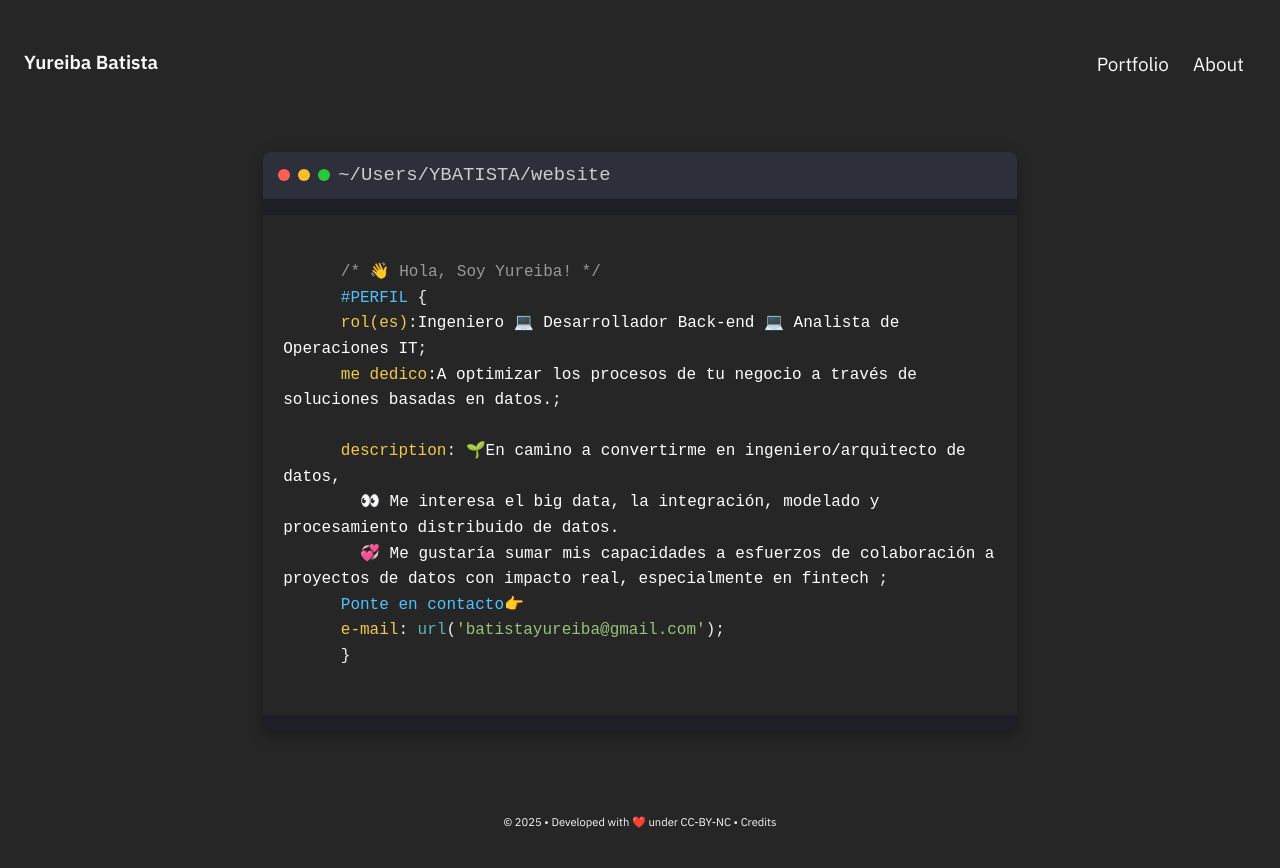
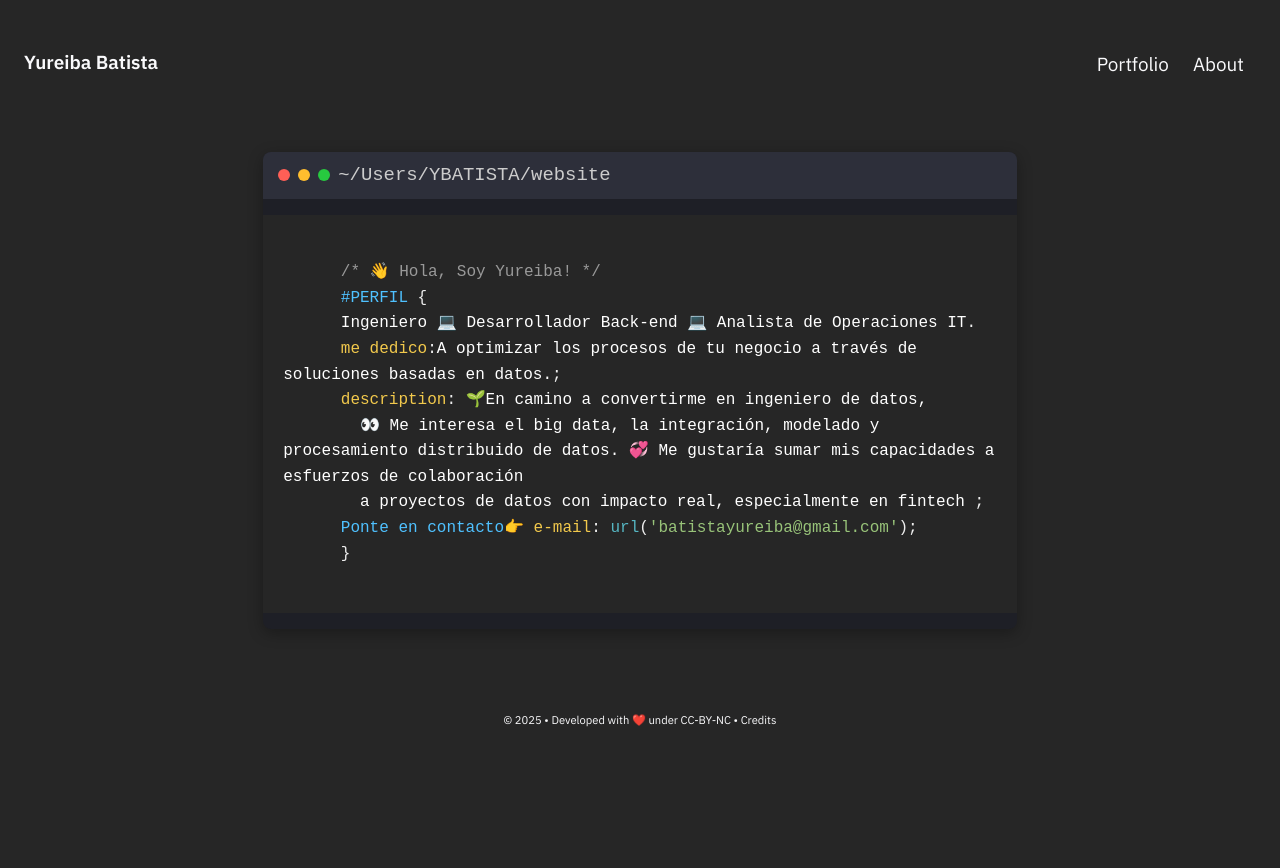
Before and after one commit to batistayureiba/batistayureiba.github.io, a Jekyll site: the page built from pages/index.md, in a window 1280 px wide. Shown: the top 868 px of the page. Built offline with Jekyll 4.4.1, drawn with Linux system fonts in a browser that asks for light colours.

Commit message:
Update Homepage.html

```diff
--- a/_includes/Homepage.html
+++ b/_includes/Homepage.html
@@ -11,14 +11,12 @@
     <pre class="code-block"><!-- inicio pre -->
       <span class="comment">/* 👋 Hola, Soy Yureiba! */</span>
       <span class="selector">#PERFIL</span> {
-      <span class="property">rol(es)</span>:<span class="value">Ingeniero 💻 Desarrollador Back-end 💻 Analista de Operaciones IT</span>;
+      <span class="value">Ingeniero 💻 Desarrollador Back-end 💻 Analista de Operaciones IT</span>.
       <span class="property">me dedico</span>:<span class="value">A optimizar los procesos de tu negocio a través de soluciones basadas en datos.</span>;
-      <!--span class="property">location</span>: <span class="value">Boston, MA</span-->
-      <span class="property">description</span>: <span class="value">🌱En camino a convertirme en ingeniero/arquitecto de datos,
-        👀 Me interesa el big data, la integración, modelado y procesamiento distribuido de datos.
-        💞️ Me gustaría sumar mis capacidades a esfuerzos de colaboración a proyectos de datos con impacto real, especialmente en fintech </span>;
-      <span class="selector">Ponte en contacto</span>👉
-      <span class="property">e-mail</span>: <span class="function">url</span>(<span class="string">'batistayureiba@gmail.com'</span>);
+      <span class="property">description</span>: <span class="value">🌱En camino a convertirme en ingeniero de datos,
+        👀 Me interesa el big data, la integración, modelado y procesamiento distribuido de datos. 💞️ Me gustaría sumar mis capacidades a esfuerzos de colaboración
+        a proyectos de datos con impacto real, especialmente en fintech </span>;
+      <span class="selector">Ponte en contacto</span>👉 <span class="property">e-mail</span>: <span class="function">url</span>(<span class="string">'batistayureiba@gmail.com'</span>);
       }
     </pre><!-- fin pre -->
     </div><!-- fin terminal -->
```
